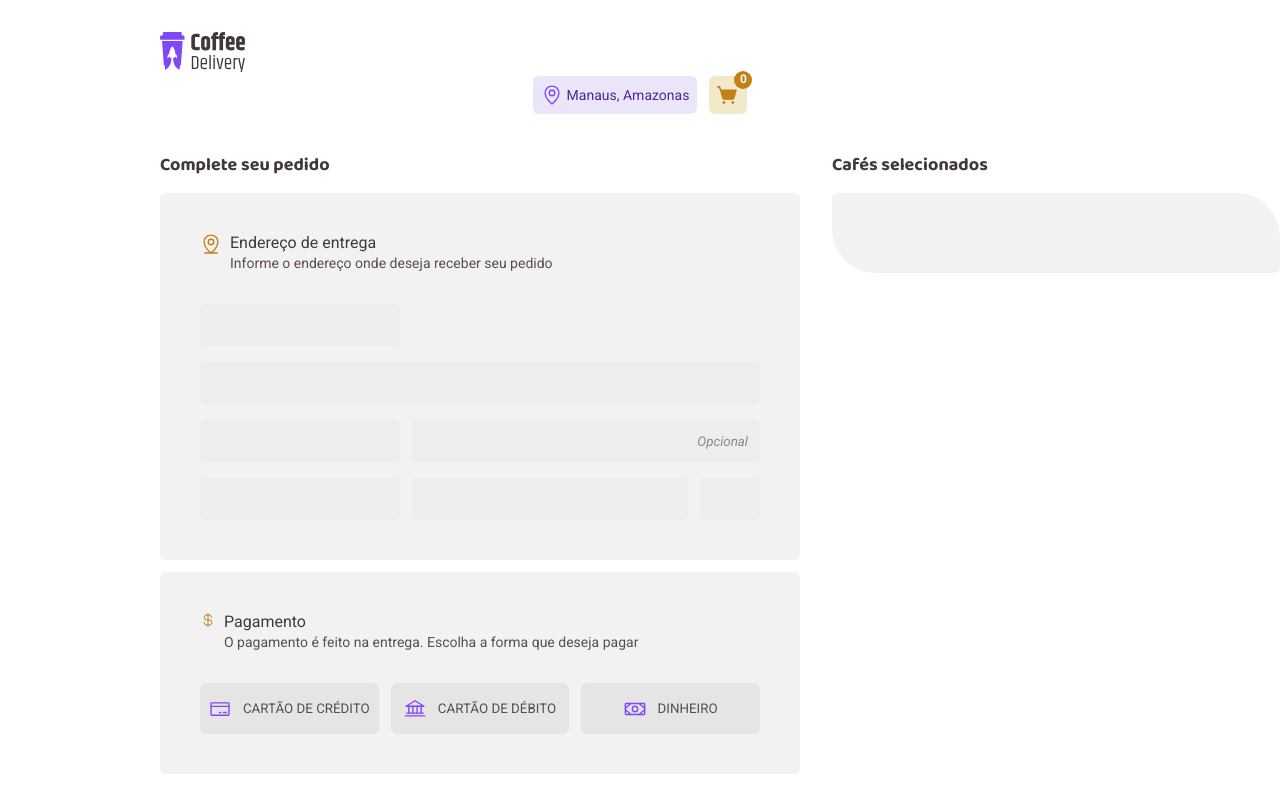
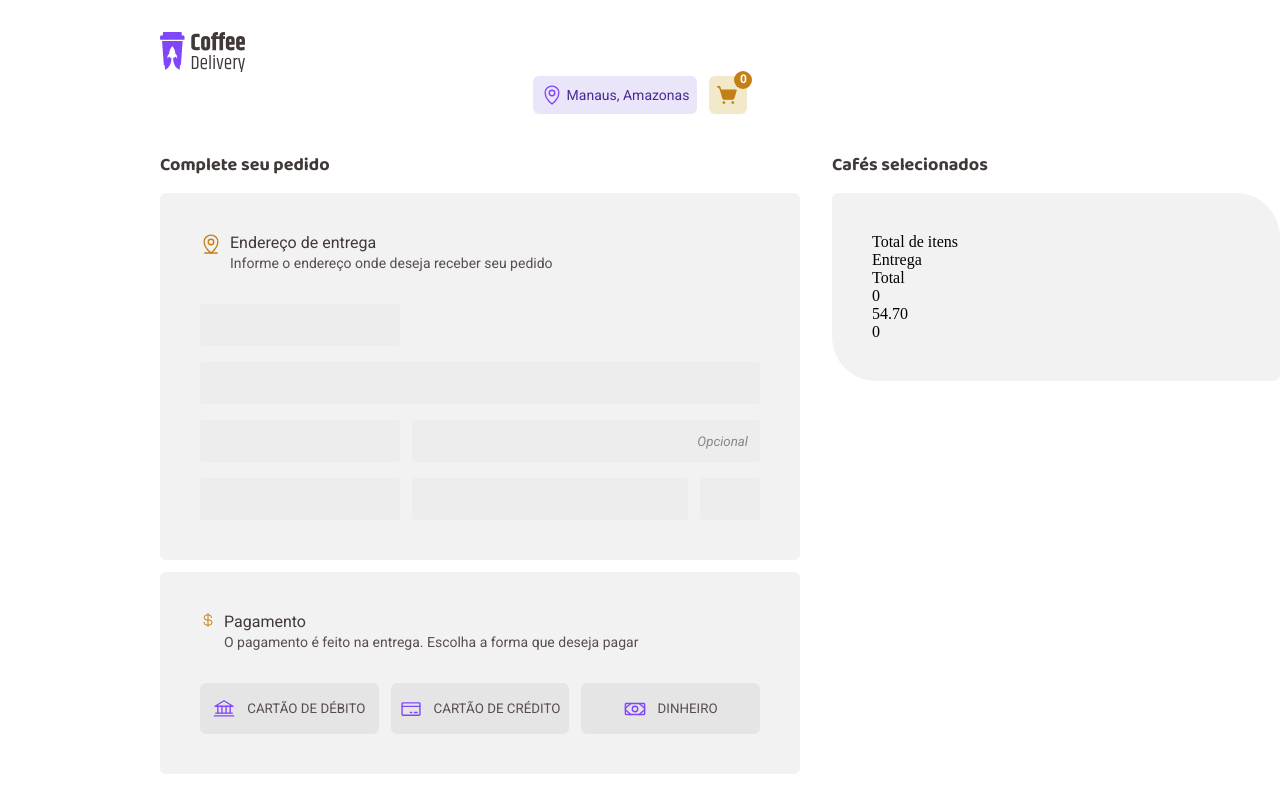
Before and after one commit to dev-alves/coffee-delivery, a React (Vite) app: page /cart in a window 1280 px wide. Shown: the top 812 px of the page. Built offline with nearby package versions, Linux system fonts and the light colour scheme; the HTML template or start-up script is replaced by a standard one.

Commit message:
wip: footer

```diff
--- a/src/components/Catalog/indext.tsx
+++ b/src/components/Catalog/indext.tsx
@@ -12,6 +12,7 @@ interface CatalogProperties {
   types: string[]
   name: string
   description: string
+  price: number
 }
 
 export function Catalog({
@@ -21,6 +22,7 @@ export function Catalog({
   types,
   name,
   description,
+  price,
 }: CatalogProperties) {
   const formatterBR = new Intl.NumberFormat('pt-BR', {
     style: 'currency',
@@ -64,6 +66,7 @@ export function Catalog({
           types,
           name,
           description,
+          price,
           amount: Number(value),
         })
       }
@@ -89,7 +92,7 @@ export function Catalog({
         <p>{description}</p>
       </main>
       <footer>
-        <span>{formatterBR.format(9.9).replace('R$', '')}</span>
+        <span>{formatterBR.format(price).replace('R$', '')}</span>
         <ContainerInput>
           <Minus weight="bold" onClick={handleDecrement} />
           <Input
--- a/src/components/Catalog/styles.ts
+++ b/src/components/Catalog/styles.ts
@@ -74,7 +74,6 @@ const BaseCatalogComponent = styled.div`
     display: flex;
     align-items: flex-start;
     justify-content: space-between;
-    width: 208px;
 
     span {
       font-family: '${(props) => props.theme['text-title-m'].font}', sans-serif;
--- a/src/components/Primary/index.tsx
+++ b/src/components/Primary/index.tsx
@@ -1,4 +1,4 @@
-import { Container } from './styles'
+import { Button } from './styles'
 
 interface ButtonPrimaryProps {
   text: string
@@ -6,5 +6,5 @@ interface ButtonPrimaryProps {
 }
 
 export function ButtonPrimary({ text, upperCase = true }: ButtonPrimaryProps) {
-  return <Container>{upperCase ? text.toUpperCase() : text}</Container>
+  return <Button>{upperCase ? text.toUpperCase() : text}</Button>
 }
--- a/src/components/Primary/styles.ts
+++ b/src/components/Primary/styles.ts
@@ -4,7 +4,6 @@ export const BaseLabelButton = styled.button`
   display: flex;
   align-items: center;
   justify-content: center;
-  width: 8.25rem;
   height: 2.875rem;
   border-radius: 6px;
   border: none;
@@ -12,7 +11,7 @@ export const BaseLabelButton = styled.button`
   cursor: pointer;
 `
 
-export const Container = styled(BaseLabelButton)`
+export const Button = styled(BaseLabelButton)`
   size: ${(props) => props.theme['button-g-bold'].size};
   line-height: ${(props) => props.theme['button-g-bold'].lineHeight};
   color: ${(props) => props.theme['base-white']};
--- a/src/components/Select/index.tsx
+++ b/src/components/Select/index.tsx
@@ -1,29 +1,38 @@
 import { Bank, CreditCard, Money } from 'phosphor-react'
 import { Container } from './styles'
 import { MouseEvent } from 'react'
-import { TypeSelect } from './typeSelect'
+import { PaymentMethod } from './typeSelect'
+import { useFormContext } from 'react-hook-form'
 
 interface SelectProps {
+  registerElementName: string
   isSelect?: boolean
-  setSelectedItem: (value: TypeSelect) => void
-  type: TypeSelect
+  setSelectedItem: (value: PaymentMethod) => void
+  type: PaymentMethod
 }
 
 export function Select({
+  registerElementName,
   type,
   setSelectedItem,
   isSelect = false,
 }: SelectProps) {
+  const { register, setValue } = useFormContext()
   function handleClick(event: MouseEvent) {
+    const paymentMethodEnumValue = Object.entries(PaymentMethod).find(
+      ([, value]) => value === type,
+    )?.[0]
     event.preventDefault()
     setSelectedItem(type)
+    setValue(registerElementName, paymentMethodEnumValue)
   }
 
   const renderSelectItem = () => {
     switch (type) {
-      case TypeSelect.CREDIT_CARD: {
+      case PaymentMethod.CREDIT_CARD: {
         return (
           <Container
+            {...register(registerElementName)}
             onClick={(event: MouseEvent) => handleClick(event)}
             selected={isSelect}
           >
@@ -31,9 +40,11 @@ export function Select({
           </Container>
         )
       }
-      case TypeSelect.DEBIT_CARD: {
+
+      case PaymentMethod.DEBIT_CARD: {
         return (
           <Container
+            {...register(registerElementName)}
             onClick={(event: MouseEvent) => handleClick(event)}
             selected={isSelect}
           >
@@ -41,9 +52,10 @@ export function Select({
           </Container>
         )
       }
-      case TypeSelect.MONEY: {
+      case PaymentMethod.MONEY: {
         return (
           <Container
+            {...register(registerElementName)}
             onClick={(event: MouseEvent) => handleClick(event)}
             selected={isSelect}
           >
--- a/src/components/Select/typeSelect.ts
+++ b/src/components/Select/typeSelect.ts
@@ -1,4 +1,4 @@
-export enum TypeSelect {
+export enum PaymentMethod {
   DEBIT_CARD = 'CARTÃO DE DÉBITO',
   CREDIT_CARD = 'CARTÃO DE CRÉDITO',
   MONEY = 'DINHEIRO',
--- a/src/contexts/CoffeeContext.ts
+++ b/src/contexts/CoffeeContext.ts
@@ -7,6 +7,7 @@ export interface Coffe {
   types: string[]
   name: string
   description: string
+  price: number
   amount: number
 }
 export interface CoffeDataTypes {
--- a/src/pages/Cart/index.tsx
+++ b/src/pages/Cart/index.tsx
@@ -15,26 +15,34 @@ import {
   CoffesInputsContainer,
   CoffePlusAndMinusContainer,
   CoffeValueContainer,
+  FooterContainer,
 } from './styles'
 import { InputText } from '../../components/InputText'
 import { useContext, useState } from 'react'
 import { CoffeContext } from '../../contexts/CoffeeContext'
-import { Select } from '../../components/Select'
-import { TypeSelect } from '../../components/Select/typeSelect'
+import { PaymentMethod } from '../../components/Select/typeSelect'
 import { ButtonRemove } from '../../components/Remove'
 import { Input } from '../../components/Catalog/styles'
+import { FormProvider, useForm } from 'react-hook-form'
+import { Select } from '../../components/Select'
+import { ButtonPrimary } from '../../components/Primary'
+
+export interface ICartForm {}
 
 export function Cart() {
   const { coffes } = useContext(CoffeContext)
   const [selectedPaymentMethod, setSelectedPaymentMethod] =
-    useState<TypeSelect>()
+    useState<PaymentMethod>()
+  const methods = useForm()
 
   const formatterBR = new Intl.NumberFormat('pt-BR', {
     style: 'currency',
     currency: 'BRL',
   })
+
   return (
     <Container>
+      <FormProvider {...methods}>
         <FormContainer>
           <OrderAddressContainer>
             <h1>Complete seu pedido</h1>
@@ -50,10 +58,20 @@ export function Cart() {
               </header>
               <AddressInputsContainer>
                 <div>
-                <InputText name="CEP" id="cepId" isRequired={true} size={200} />
+                  <InputText
+                    name="CEP"
+                    id="cepId"
+                    isRequired={true}
+                    size={200}
+                  />
                 </div>
                 <div>
-                <InputText name="Rua" id="ruaId" isRequired={true} size={560} />
+                  <InputText
+                    name="Rua"
+                    id="ruaId"
+                    isRequired={true}
+                    size={560}
+                  />
                 </div>
                 <div>
                   <InputText
@@ -100,27 +118,17 @@ export function Cart() {
                 </div>
               </header>
               <PaymentInfoContainer>
-              <div>
+                {Object.values(PaymentMethod).map((payment) => {
+                  return (
                     <Select
-                  type={TypeSelect.CREDIT_CARD}
+                      key={payment}
+                      registerElementName={'paymentMethod'}
+                      type={payment}
                       setSelectedItem={setSelectedPaymentMethod}
-                  isSelect={selectedPaymentMethod === TypeSelect.CREDIT_CARD}
+                      isSelect={selectedPaymentMethod === payment}
                     />
-              </div>
-              <div>
-                <Select
-                  type={TypeSelect.DEBIT_CARD}
-                  setSelectedItem={setSelectedPaymentMethod}
-                  isSelect={selectedPaymentMethod === TypeSelect.DEBIT_CARD}
-                />
-              </div>
-              <div>
-                <Select
-                  type={TypeSelect.MONEY}
-                  setSelectedItem={setSelectedPaymentMethod}
-                  isSelect={selectedPaymentMethod === TypeSelect.MONEY}
-                />
-              </div>
+                  )
+                })}
               </PaymentInfoContainer>
             </FormInfoPaymentContainer>
           </OrderAddressContainer>
@@ -140,7 +148,11 @@ export function Cart() {
                           <CoffesInputsContainer>
                             <CoffePlusAndMinusContainer>
                               <Minus weight="bold" />
-                            <Input value={0} />
+                              <Input
+                                {...methods.register('amountCoffe', {
+                                  value: coffe.amount,
+                                })}
+                              />
                               <Plus weight="bold" />
                             </CoffePlusAndMinusContainer>
                             <ButtonRemove text="Remover" />
@@ -149,15 +161,48 @@ export function Cart() {
                       </CoffeAmountDetailsContainer>
                     </CoffeAmountContainer>
                     <CoffeValueContainer>
-                    <span>{formatterBR.format(9.9).replace('R$', '')}</span>
+                      <span>
+                        {formatterBR
+                          .format(coffe.price * coffe.amount)
+                          .replace('R$', '')}
+                      </span>
                     </CoffeValueContainer>
                   </div>
                   <hr />
                 </CoffesContainer>
               ))}
+              <FooterContainer>
+                <div>
+                  <div>
+                    <span>Total de itens</span>
+                  </div>
+                  <div>
+                    <span>Entrega</span>
+                  </div>
+                  <div>
+                    <span>Total</span>
+                  </div>
+                </div>
+                <div>
+                  <div>
+                    <span>{coffes.length}</span>
+                  </div>
+                  <div>
+                    <span>54.70</span>
+                  </div>
+                  <div>
+                    <span>
+                      {coffes.reduce((accumul, current) => {
+                        return accumul + current.price * current.amount
+                      }, 0)}
+                    </span>
+                  </div>
+                </div>
+              </FooterContainer>
             </FormInfoDetailsOrder>
           </DetailsOrderContainer>
         </FormContainer>
+      </FormProvider>
     </Container>
   )
 }
--- a/src/pages/Cart/styles.ts
+++ b/src/pages/Cart/styles.ts
@@ -78,12 +78,12 @@ export const AddressInputsContainer = styled.div`
 
 export const PaymentInfoContainer = styled.div`
   display: flex;
-  div:nth-child(2) > button:nth-child(1) {
+  button:nth-child(even) {
     margin: 0 0.75rem;
   }
 `
 
-export const DetailsOrderContainer = styled(FormContainer)`
+export const DetailsOrderContainer = styled.div`
   display: flex;
   flex-direction: column;
   width: 448px;
@@ -188,3 +188,12 @@ export const CoffeValueContainer = styled.div`
     color: ${(props) => props.theme['base-text']};
   }
 `
+
+export const FooterContainer = styled.div`
+  display: flex;
+  justify-content: space-between;
+
+  &:first-child {
+    flex-direction: column;
+  }
+`
```
Also changed, not shown: src/pages/Home/index.tsx (+9 -0 lines). Lines whose indentation alone changed are shown as unchanged.
